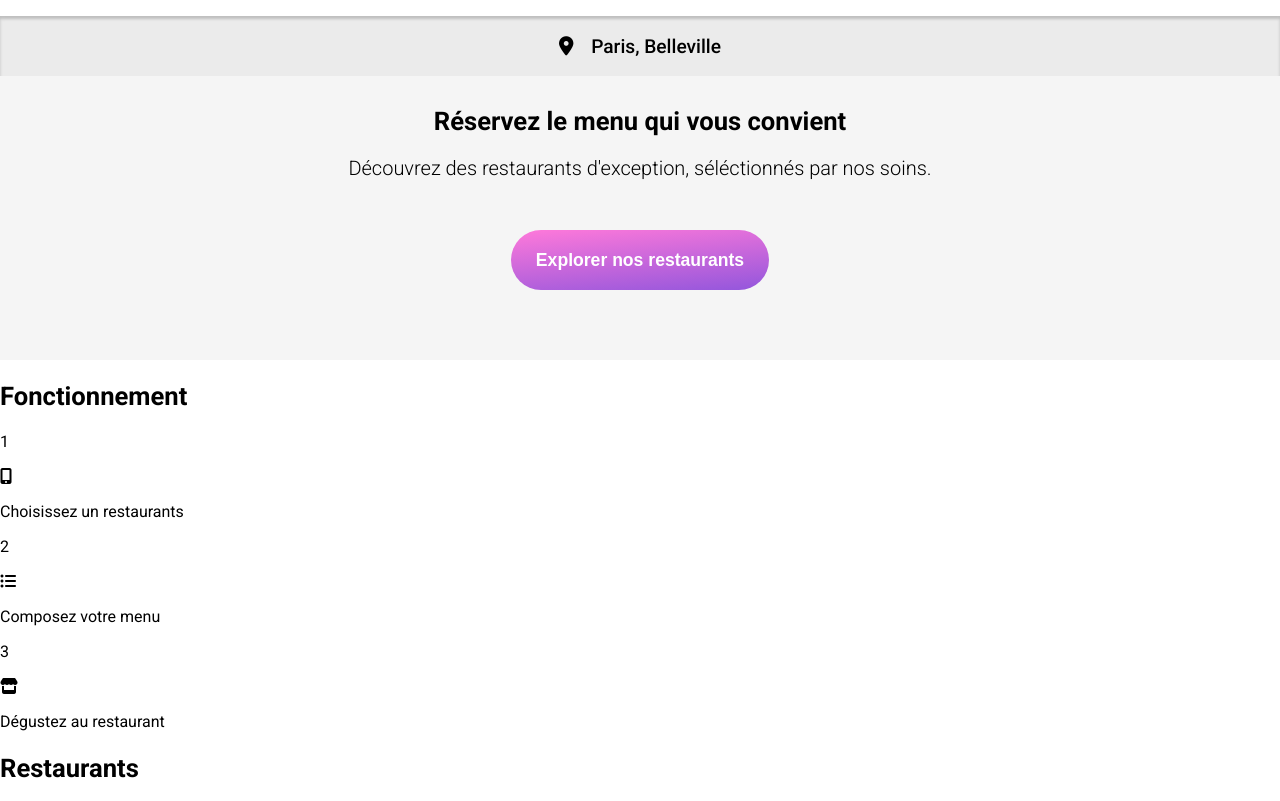
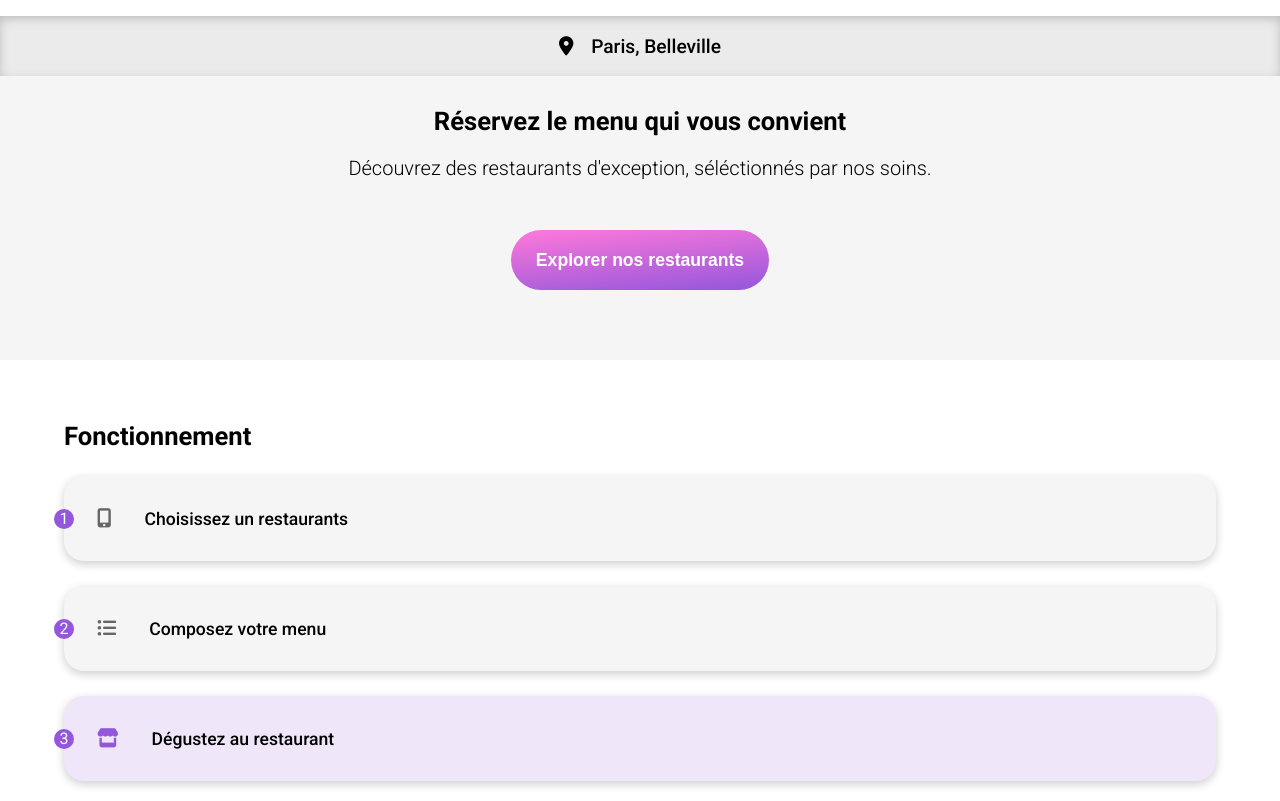
Before and after one commit to TimotheeBassez/TimotheeBassez_3_25102021, a website: page html/index.html in a window 1280 px wide. Shown: the part 139-940 px from the top of the page. Drawn offline with Linux system fonts and the light colour scheme; grey boxes are pictures that could not be loaded; a web font is replaced by a local one.

Commit message:
Ajout du CSS pour la partie 'tuto'

```diff
--- a/html/index.html
+++ b/html/index.html
@@ -29,7 +29,7 @@
             <button class="intro__btn btn">Explorer nos restaurants</button>
         </section>
         <section class="tuto">
-            <h1 class="home-page-title">Fonctionnement</h1>
+            <h1 class="home-page-title tuto__title">Fonctionnement</h1>
             <div class="tuto__step">
                 <p class="tuto__number">1</p>
                 <i class="fas fa-mobile-alt tuto__icon"></i>
@@ -40,9 +40,9 @@
                 <i class="fas fa-list-ul tuto__icon"></i>
                 <p class="tuto__text">Composez votre menu</p>
             </div>
-            <div class="tuto__step">
+            <div class="tuto__step tuto__step--purple">
                 <p class="tuto__number">3</p>
-                <i class="fas fa-store tuto__icon"></i>
+                <i class="fas fa-store tuto__icon tuto__icon--purple"></i>
                 <p class="tuto__text">Dégustez au restaurant</p>
             </div>
         </section>
--- a/scss/main.scss
+++ b/scss/main.scss
@@ -12,3 +12,4 @@
 
 @import "./pages/location";
 @import "./pages/intro";
+@import "./pages/tuto";
--- a/scss/pages/_intro.scss
+++ b/scss/pages/_intro.scss
@@ -1,5 +1,5 @@
 .intro {
-    background-color: darken($white, 4);
+    background-color: $lightgrey;
     display: flex;
     flex-direction: column;
     justify-content: space-around;
--- a/scss/pages/_location.scss
+++ b/scss/pages/_location.scss
@@ -1,7 +1,7 @@
 .location {
-    background-color: darken($white, 8);
+    background-color: $grey;
     height: 60px;
-    box-shadow: inset 0 3px 3px darken($white, 25);
+    box-shadow: inset 0 3px 10px darken($white, 25);
     display: flex;
     align-items: center;
     justify-content: center;
--- /dev/null
+++ b/scss/pages/_tuto.scss
@@ -0,0 +1,42 @@
+.tuto {
+    padding: 40px 5%;
+    &__title {
+        margin-bottom: 25px;
+    }
+    &__step {
+        display: flex;
+        background-color: $lightgrey;
+        margin: 25px 0;
+        height: 85px;
+        border-radius: 20px;
+        position: relative;
+        box-shadow: 0 3px 10px rgba(0, 0, 0, 0.2);
+        &--purple {
+            background-color: lighten($primary-color, 34);
+        }
+    }
+    &__number{
+        position: absolute;
+        left: -10px;
+        top: 17px;
+        color: $white;
+        background-color: $primary-color;
+        border-radius: 50%;
+        height: 20px;
+        width: 20px;
+        text-align: center;
+    }
+    &__icon{
+        margin: 33px;
+        font-size: 1.2em;
+        color: lighten($black, 40);
+        &--purple {
+            color: $primary-color;
+        }
+    }
+    &__text {
+        margin: auto 0;
+        font-size: 1.1em;
+        font-weight: 500;
+    }
+}
--- a/scss/utils/_variables.scss
+++ b/scss/utils/_variables.scss
@@ -1,5 +1,7 @@
 $black: #000;
 $white: #FFF;
+$lightgrey: darken($white, 4);
+$grey: darken($white, 8);
 $primary-color: #9356DC;
 $secondary-color: #FF79DA;
 $tertiary-color: #99E2D0;
```
Also changed, not shown: css/style.css, 1 other file.
